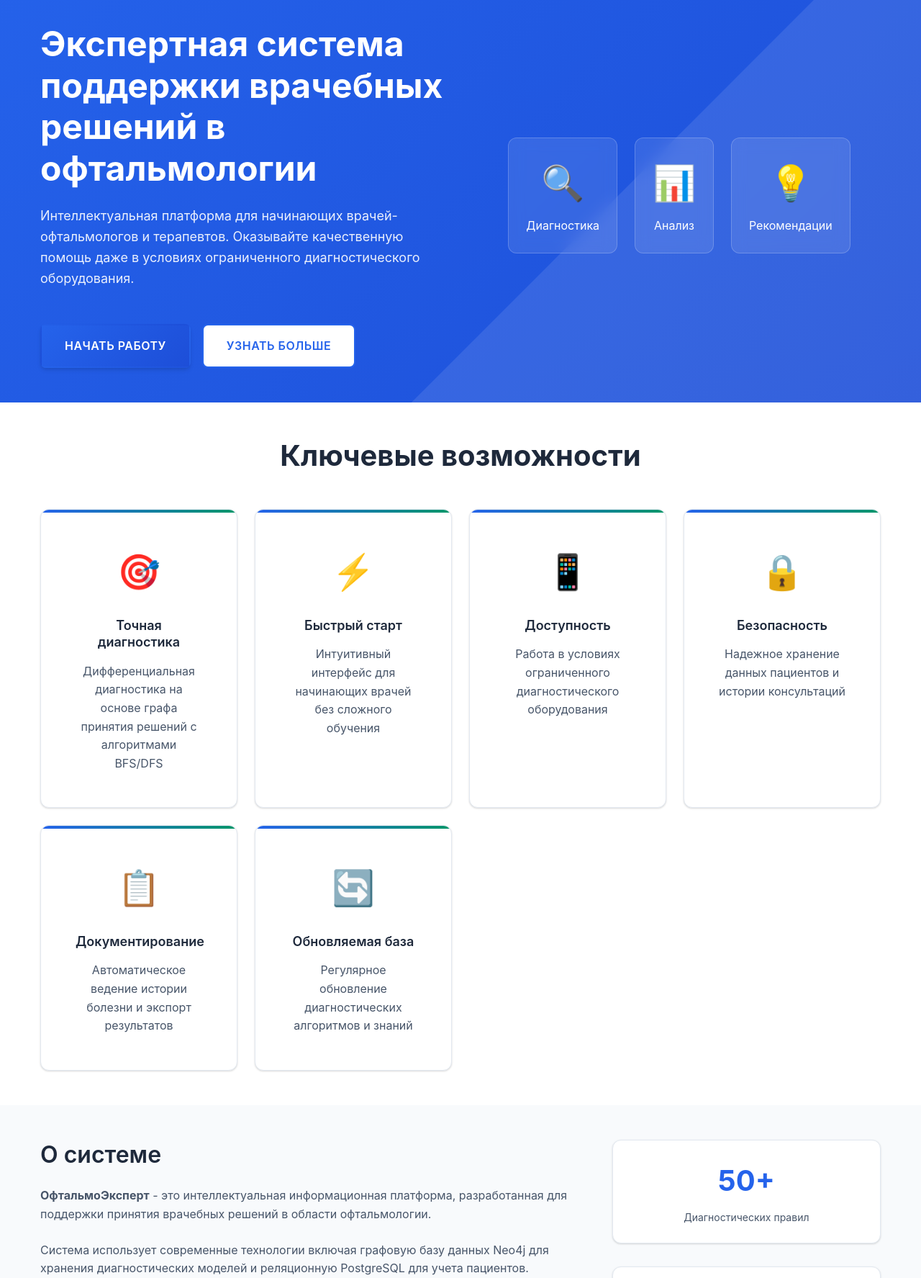
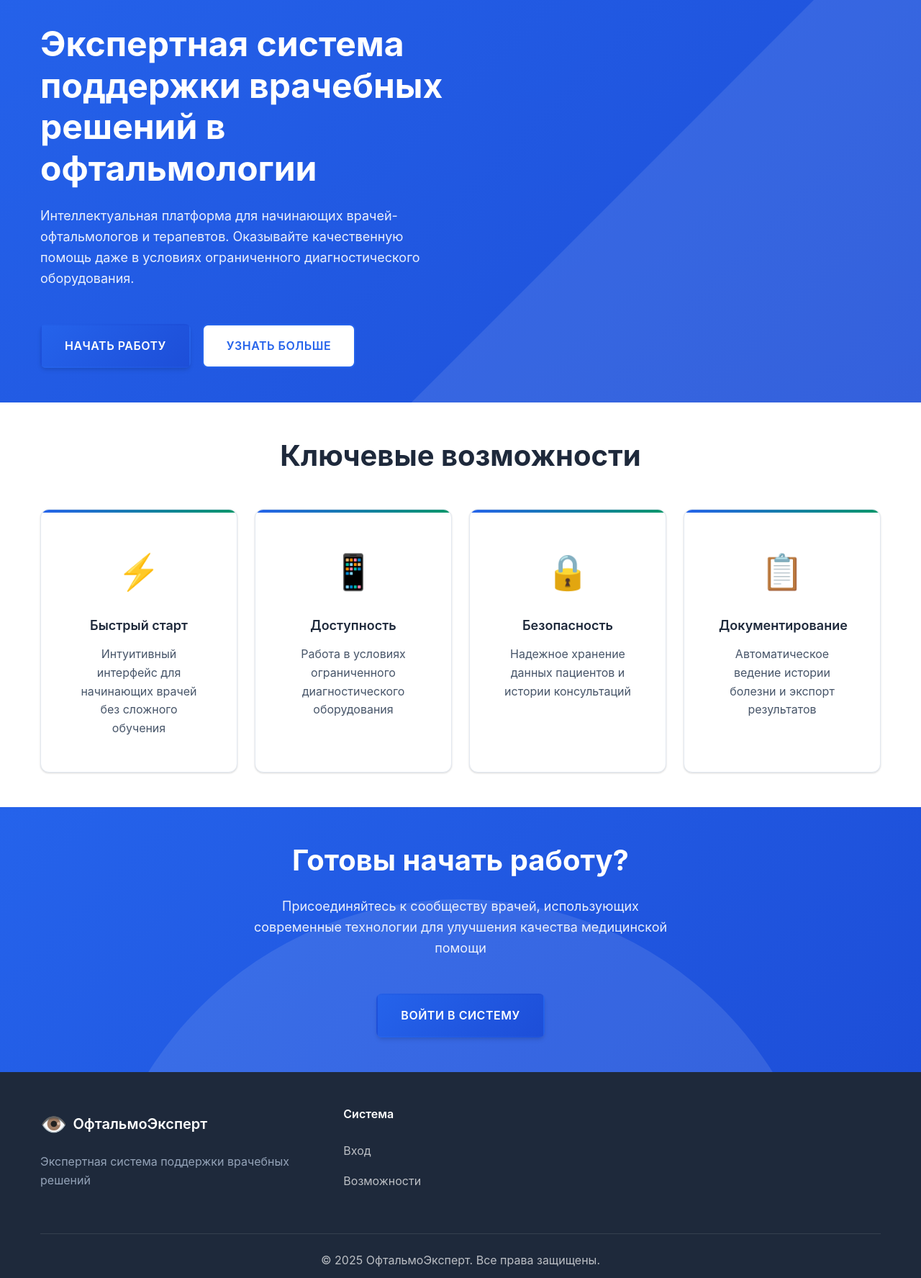
Before and after one commit to 517ANT39/expert-system-for-diagnosing-ophthalmological-diseases, a Flask app: page / in a window 1280 px wide. Shown: the part 149-1924 px from the top of the page at 72% size. Run offline with Flask 3, Linux system fonts and the light colour scheme.

Commit message:
style: change index page

```diff
--- a/solution/app/views/templates/index.html
+++ b/solution/app/views/templates/index.html
@@ -53,22 +53,7 @@
                         {% endif %}
                     </div>
                 </div>
-                <div class="hero-image">
-                    <div class="medical-illustration">
-                        <div class="illustration-item">
-                            <div class="icon">🔍</div>
-                            <span>Диагностика</span>
-                        </div>
-                        <div class="illustration-item">
-                            <div class="icon">📊</div>
-                            <span>Анализ</span>
-                        </div>
-                        <div class="illustration-item">
-                            <div class="icon">💡</div>
-                            <span>Рекомендации</span>
-                        </div>
-                    </div>
-                </div>
+
             </div>
         </div>
     </header>
@@ -78,11 +63,7 @@
         <div class="container">
             <h2 class="section-title">Ключевые возможности</h2>
             <div class="grid grid-3">
-                <div class="feature-card">
-                    <div class="feature-icon">🎯</div>
-                    <h3>Точная диагностика</h3>
-                    <p>Дифференциальная диагностика на основе графа принятия решений с алгоритмами BFS/DFS</p>
-                </div>
+
                 <div class="feature-card">
                     <div class="feature-icon">⚡</div>
                     <h3>Быстрый старт</h3>
@@ -103,61 +84,12 @@
                     <h3>Документирование</h3>
                     <p>Автоматическое ведение истории болезни и экспорт результатов</p>
                 </div>
-                <div class="feature-card">
-                    <div class="feature-icon">🔄</div>
-                    <h3>Обновляемая база</h3>
-                    <p>Регулярное обновление диагностических алгоритмов и знаний</p>
-                </div>
+
             </div>
         </div>
     </section>
 
-    <!-- About Section -->
-    <section id="about" class="about-section">
-        <div class="container">
-            <div class="about-content">
-                <div class="about-text">
-                    <h2>О системе</h2>
-                    <p>
-                        <strong>ОфтальмоЭксперт</strong> - это интеллектуальная информационная платформа,
-                        разработанная для поддержки принятия врачебных решений в области офтальмологии.
-                    </p>
-                    <p>
-                        Система использует современные технологии включая графовую базу данных Neo4j
-                        для хранения диагностических моделей и реляционную PostgreSQL для учета пациентов.
-                    </p>
-                    <div class="tech-stack">
-                        <div class="tech-item">
-                            <span class="tech-name">Backend:</span>
-                            <span class="tech-value">Flask, Python</span>
-                        </div>
-                        <div class="tech-item">
-                            <span class="tech-name">Базы данных:</span>
-                            <span class="tech-value">PostgreSQL, Neo4j</span>
-                        </div>
-                        <div class="tech-item">
-                            <span class="tech-name">Frontend:</span>
-                            <span class="tech-value">HTML5, CSS3, JavaScript</span>
-                        </div>
-                    </div>
-                </div>
-                <div class="about-stats">
-                    <div class="stat">
-                        <div class="stat-number">50+</div>
-                        <div class="stat-label">Диагностических правил</div>
-                    </div>
-                    <div class="stat">
-                        <div class="stat-number">15+</div>
-                        <div class="stat-label">Офтальмологических заболеваний</div>
-                    </div>
-                    <div class="stat">
-                        <div class="stat-number">100%</div>
-                        <div class="stat-label">Прозрачность логики</div>
-                    </div>
-                </div>
-            </div>
-        </div>
-    </section>
+
 
     <!-- CTA Section -->
     <section class="cta-section">
@@ -190,14 +122,8 @@
                         <h4>Система</h4>
                         <a href="{{ url_for('login') }}">Вход</a>
                         <a href="#features">Возможности</a>
-                        <a href="#about">Технологии</a>
                     </div>
-                    <div class="footer-column">
-                        <h4>Поддержка</h4>
-                        <a href="#">Документация</a>
-                        <a href="#">Обратная связь</a>
-                        <a href="#">Обучение</a>
-                    </div>
+
                 </div>
             </div>
             <div class="footer-bottom">
```
